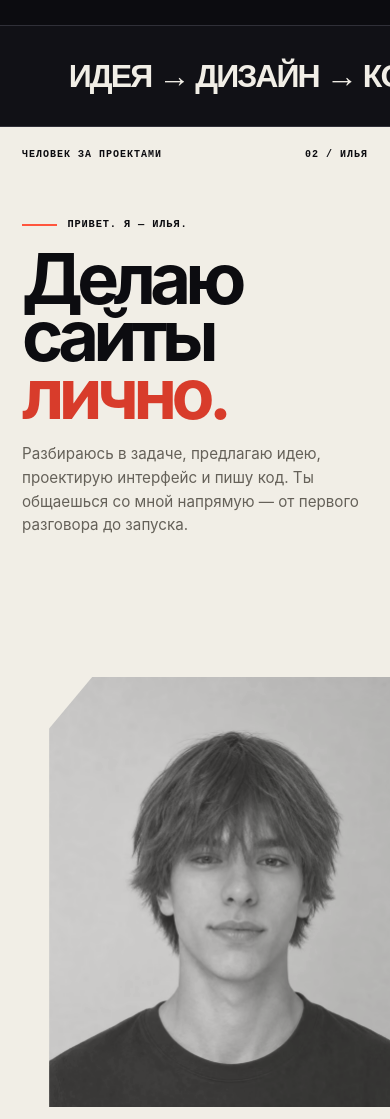
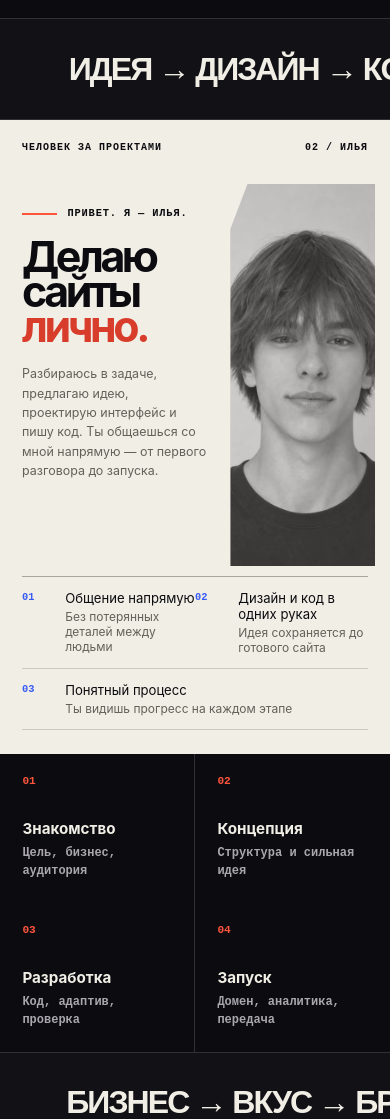
Before and after one commit to fastnightshadow-bit/ilya-one-take-portfolio, a website built with Vite: page index.html in a window 390 px wide. Shown: the part 826-1945 px from the top of the page. Built offline with nearby package versions, Linux system fonts and the light colour scheme.

Commit message:
feat: tighten mobile opening chapters

```diff
--- a/src/styles/index.css
+++ b/src/styles/index.css
@@ -3,4 +3,5 @@
 @import './layout.css';
 @import './scenes.css';
 @import './transitions.css';
+@import './mobile-polish.css';
 @import './motion.css';
--- /dev/null
+++ b/src/styles/mobile-polish.css
@@ -0,0 +1,55 @@
+@media (max-width: 700px) {
+  [data-scene="hero"] {
+    display: grid;
+    min-height: calc(100svh - 61px);
+    grid-template-rows: auto 1fr;
+  }
+
+  [data-scene="hero"] .hero__copy {
+    align-self: center;
+    padding: 0 0 2rem;
+  }
+
+  [data-scene="hero"] .hero__ghost,
+  [data-scene="hero"] .hero__scroll { display: none; }
+
+  [data-scene="about"] {
+    position: relative;
+    display: grid;
+    min-height: 0;
+    grid-template-columns: minmax(0, 1.12fr) minmax(8.25rem, .88fr);
+    grid-template-rows: auto auto auto;
+    gap: 1.25rem 1rem;
+    padding-bottom: 1.5rem;
+  }
+
+  [data-scene="about"] > .scene__meta { grid-column: 1 / -1; }
+  [data-scene="about"] .about__copy { grid-column: 1; grid-row: 2; width: auto; padding-top: 1.5rem; }
+  [data-scene="about"] h2 { font-size: clamp(2.35rem, 11vw, 3rem); }
+  [data-scene="about"] .about__lede { font-size: .78rem; }
+  [data-scene="about"] .about__promise { font-size: clamp(1.35rem, 6vw, 1.75rem); }
+
+  [data-scene="about"] .about__portrait {
+    position: relative;
+    inset: auto;
+    grid-column: 2;
+    grid-row: 2;
+    width: 100%;
+    height: 100%;
+    min-height: 15rem;
+    opacity: 1;
+  }
+
+  [data-scene="about"] .about__facts {
+    position: static;
+    display: grid;
+    grid-column: 1 / -1;
+    grid-row: 3;
+    grid-template-columns: 1fr 1fr;
+    width: auto;
+    margin: 0;
+  }
+
+  [data-scene="about"] .about__facts p { background: transparent; }
+  [data-scene="about"] .about__facts p:last-child { grid-column: 1 / -1; }
+}
```
